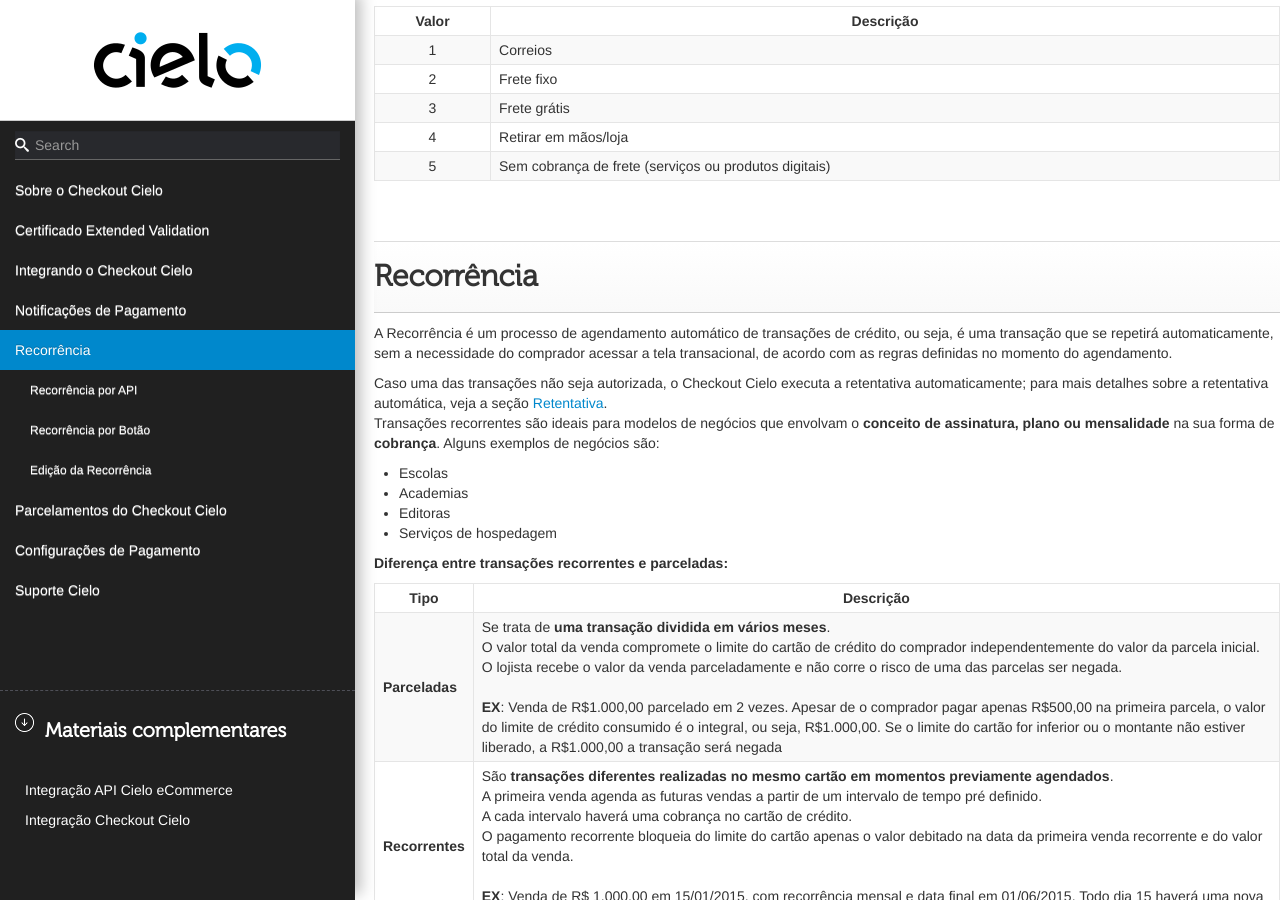
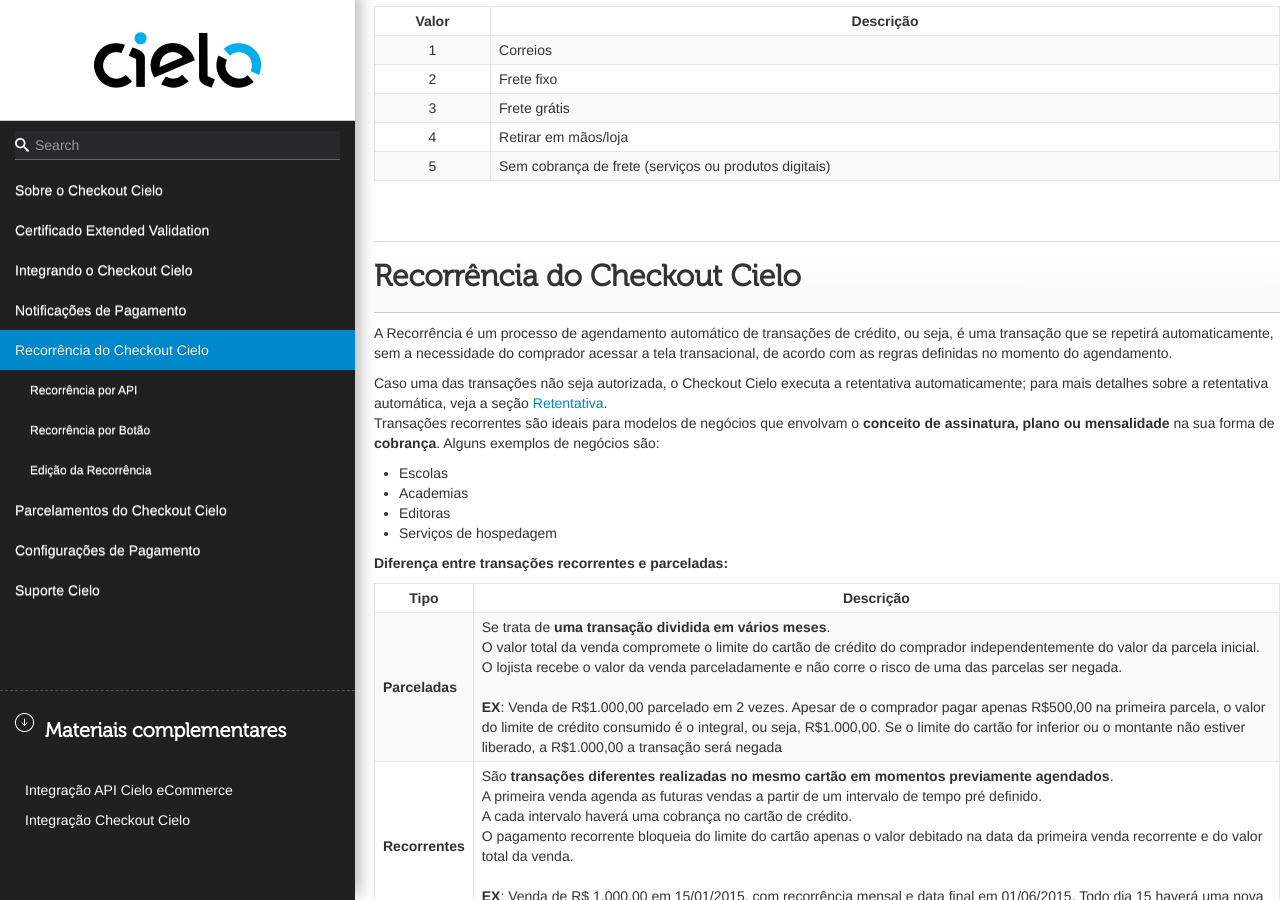
Before and after one commit to DeveloperCielo/Tutorial, a Jekyll site: the page built from _posts/2017-08-25-Checkout.md, in a window 1280 px wide and 900 px high, scrolled down 41016 px. Built offline with Jekyll 4.4.1, drawn with Linux system fonts in a browser that asks for light colours; some web fonts are replaced.

Commit message:
Updated '_posts/2017-08-25-Checkout.md' via CloudCannon

```diff
--- a/_posts/2017-08-25-Checkout.md
+++ b/_posts/2017-08-25-Checkout.md
@@ -1294,7 +1294,7 @@
 
 
 
-# Recorrência
+# Recorrência do Checkout Cielo
 
 A Recorrência é um processo de agendamento automático de transações de crédito, ou seja, é uma transação que se repetirá automaticamente, sem a necessidade do comprador acessar a tela transacional, de acordo com as regras definidas no momento do agendamento.
 
```
